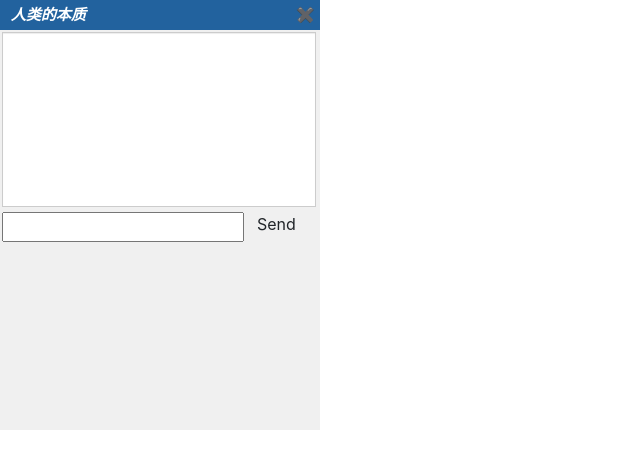
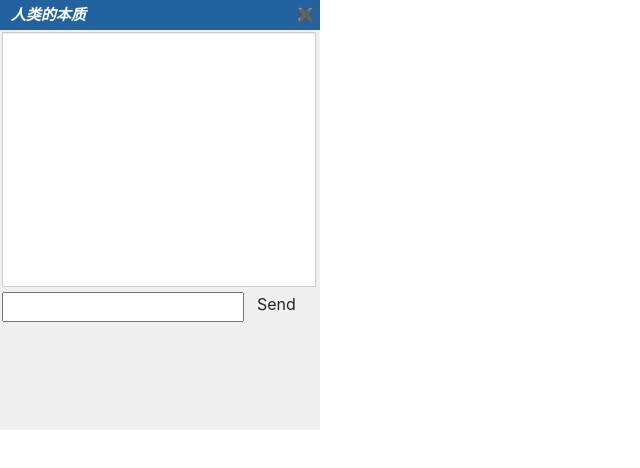
Before and after one commit to Dobby233Liu/Repeat, a plain HTML site: page embed.html in a window 1280 px wide. Shown: the whole page, without its empty margins (0-640 px from the left). Drawn offline with nearby package versions, Linux system fonts and the light colour scheme.

Commit message:
Update embed.html

```diff
--- a/embed.html
+++ b/embed.html
@@ -24,7 +24,7 @@
 		</div>
 
 		<div style="width:320px;height:400px;overflow:hidden;background-color:#f0f0f0">
-			<div id="chat" style="width:314px;height:175px;margin-left:2px;margin-top:2px;resize:none;background:white;overflow:scroll;border: 1px solid #CCC;-webkit-box-shadow: inset 0 1px 1px rgba(0, 0, 0, 0.075);-moz-box-shadow: inset 0 1px 1px rgba(0, 0, 0, 0.075);box-shadow: inset 0 1px 1px rgba(0, 0, 0, 0.075);-webkit-transition: border linear 0.2s, box-shadow linear 0.2s;-moz-transition: border linear 0.2s, box-shadow linear 0.2s;-o-transition: border linear 0.2s, box-shadow linear 0.2s;transition: border linear 0.2s, box-shadow linear 0.2s;margin-bottom:5px;">
+			<div id="chat" style="width:314px;height:255px;margin-left:2px;margin-top:2px;resize:none;background:white;overflow:scroll;border: 1px solid #CCC;-webkit-box-shadow: inset 0 1px 1px rgba(0, 0, 0, 0.075);-moz-box-shadow: inset 0 1px 1px rgba(0, 0, 0, 0.075);box-shadow: inset 0 1px 1px rgba(0, 0, 0, 0.075);-webkit-transition: border linear 0.2s, box-shadow linear 0.2s;-moz-transition: border linear 0.2s, box-shadow linear 0.2s;-o-transition: border linear 0.2s, box-shadow linear 0.2s;transition: border linear 0.2s, box-shadow linear 0.2s;margin-bottom:5px;">
 			</div>
 			<input id="chattext" type="text" style="margin-left:2px;width:242px;" onkeypress="handleKeyPress(event,this.form)"/><button onclick="addNewText()" style="margin-top:-10px;" class="btn">Send</button>
 		</div>
```
